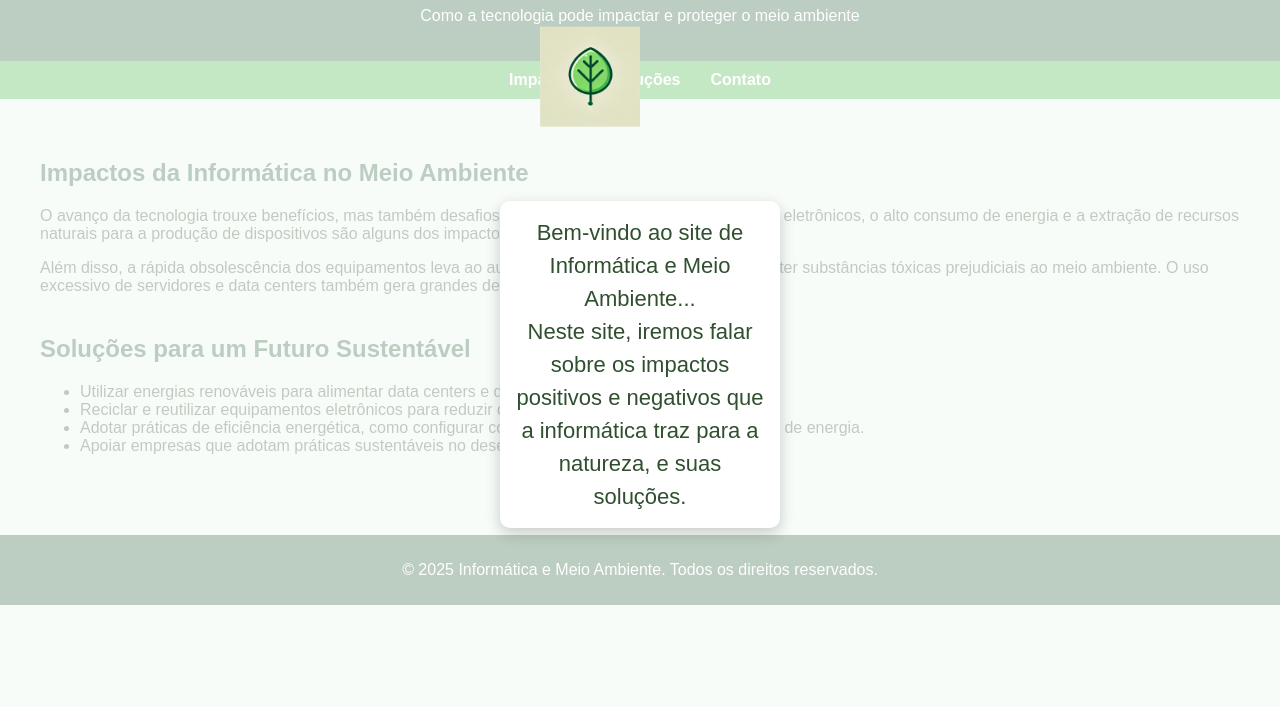
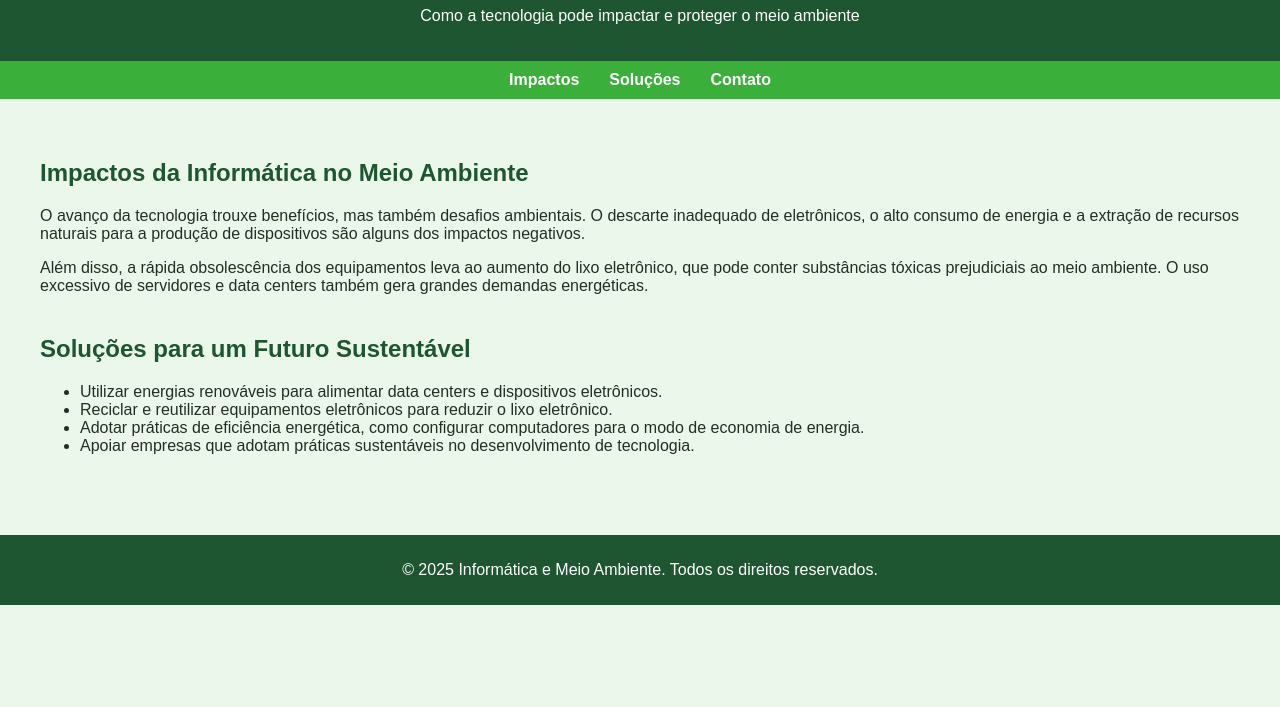
Before and after one commit to juliomartinsss/pjt.integrador, a plain HTML site: page index.html in a window 1280 px wide. Shown: the part 93-800 px from the top of the page. Drawn offline with Linux system fonts and the light colour scheme.

Commit message:
Add files via upload

```diff
--- a/index.html
+++ b/index.html
@@ -4,7 +4,7 @@
     <meta charset="UTF-8">
     <meta name="viewport" content="width=device-width, initial-scale=1.0">
     <link rel="icon" type="image/webp" href="icone.webp">
-    <link rel="shortcut icon" href="icone.webp">
+    <link rel="shortcut icon" href="logo.webp" >
     <title>Informática e Meio Ambiente</title>
 
     <style>
@@ -13,7 +13,7 @@
             margin: 0;
             padding: 0;
             background-color: #eaf7ea;
-            color: #2f4f2f;
+            color: #223022;
             overflow: hidden; /* Impede a rolagem enquanto a animação ocorre */
         }
         header {
@@ -49,7 +49,7 @@
             color: #1e5631;
         }
         footer {
-            background-color: #1e5631;
+            background-color:  #1e5631;
             color: white;
             text-align: center;
             padding: 10px 0;
@@ -63,7 +63,7 @@
             position: fixed;
             top: 50%;
             left: 50%;
-            transform: translate(-50%, -50%);
+            transform: translate(-50%, -59%);
             display: flex;
             flex-direction: column;
             justify-content: center;
@@ -74,7 +74,8 @@
         .animation-container img {
             width: 100px;
             height: 100px;
-            animation: bounce 1.5s infinite;
+            animation: bounce 1.8s infinite;
+            left: 59%;
         }
 
         /* Camada de ofuscação do fundo */
@@ -84,7 +85,7 @@
             left: 0;
             width: 100%;
             height: 100%;
-            background-color: rgba(255, 255, 255, 0.7); /* Branco semitransparente */
+            background-color: rgba(255, 255, 255, 0.795); /* Branco semitransparente */
             z-index: 9998; /* Fica atrás da animação da folha */
             display: none; /* Inicialmente invisível */
         }
@@ -127,6 +128,7 @@
 </head>
 <body>
     <header>
+
         <h1>Informática e Meio Ambiente</h1>
         <p>Como a tecnologia pode impactar e proteger o meio ambiente</p>
     </header>
@@ -158,32 +160,6 @@
         <p>&copy; 2025 Informática e Meio Ambiente. Todos os direitos reservados.</p>
     </footer>
 
-    <!-- Camada de ofuscação -->
-    <div class="background-overlay" id="background-overlay"></div>
 
-    <!-- Animação da folha -->
-    <div class="animation-container" id="animation-container">
-        <img src="icone.webp" alt="Ícone da folha" id="leaf-icon">
-        <div class="speech-bubble" id="speech-bubble">
-            Bem-vindo ao site de Informática e Meio Ambiente...<br>
-            Neste site, iremos falar sobre os impactos positivos e negativos que a informática traz para a natureza, e suas soluções.
-        </div>
-    </div>
-
-    <script>
-        window.onload = function() {
-            // Mostrar a animação e a camada de ofuscação ao carregar a página
-            const animationContainer = document.getElementById('animation-container');
-            const backgroundOverlay = document.getElementById('background-overlay');
-            animationContainer.style.display = 'flex';
-            backgroundOverlay.style.display = 'block'; // Mostra a camada de ofuscação
-
-            // Tempo para ocultar a animação e a camada de ofuscação após 10 segundos
-            setTimeout(function() {
-                animationContainer.style.display = 'none';
-                backgroundOverlay.style.display = 'none'; // Oculta a camada de ofuscação
-            }, 10000); // 10 segundos
-        }
-    </script>
 </body>
 </html>
```
